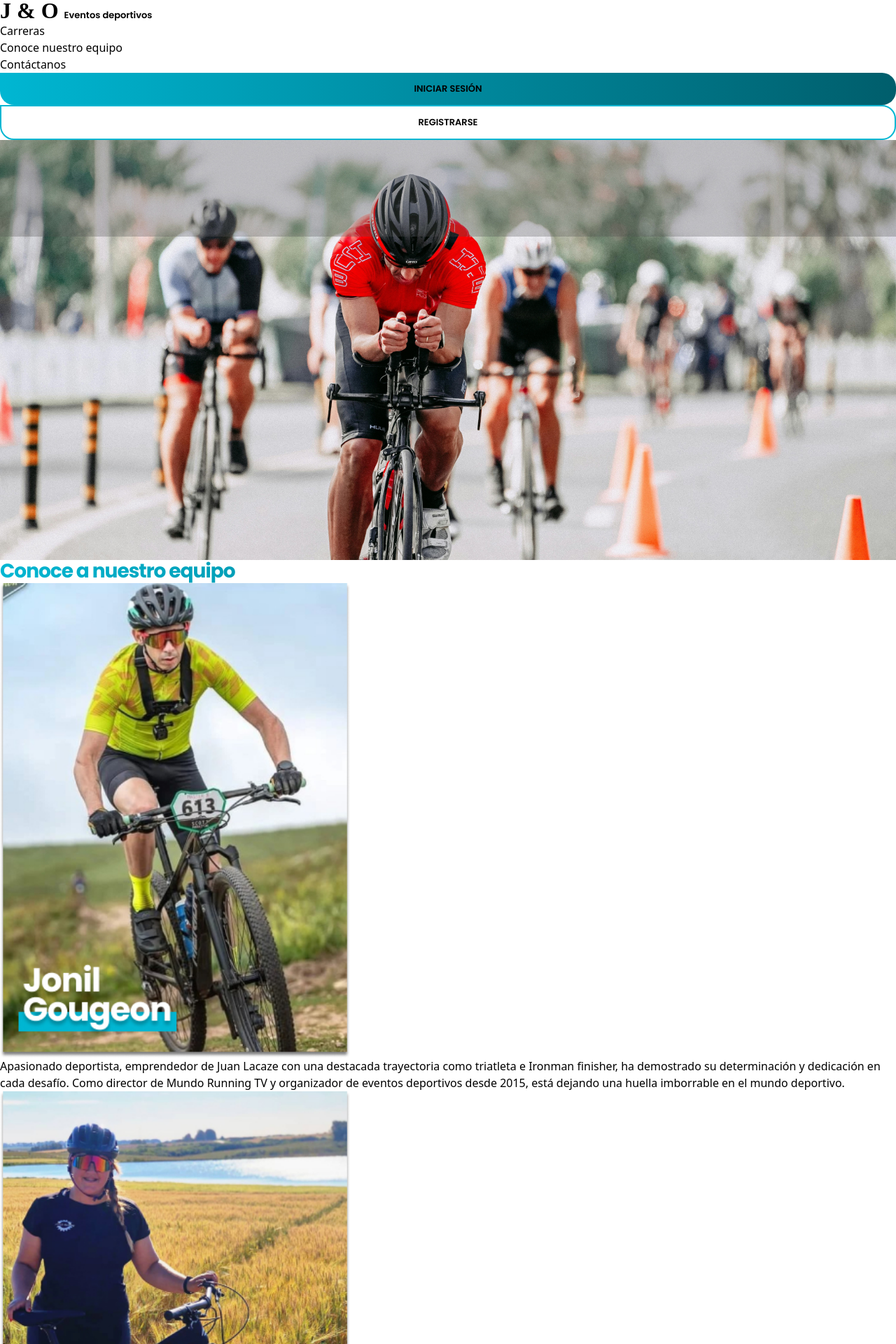
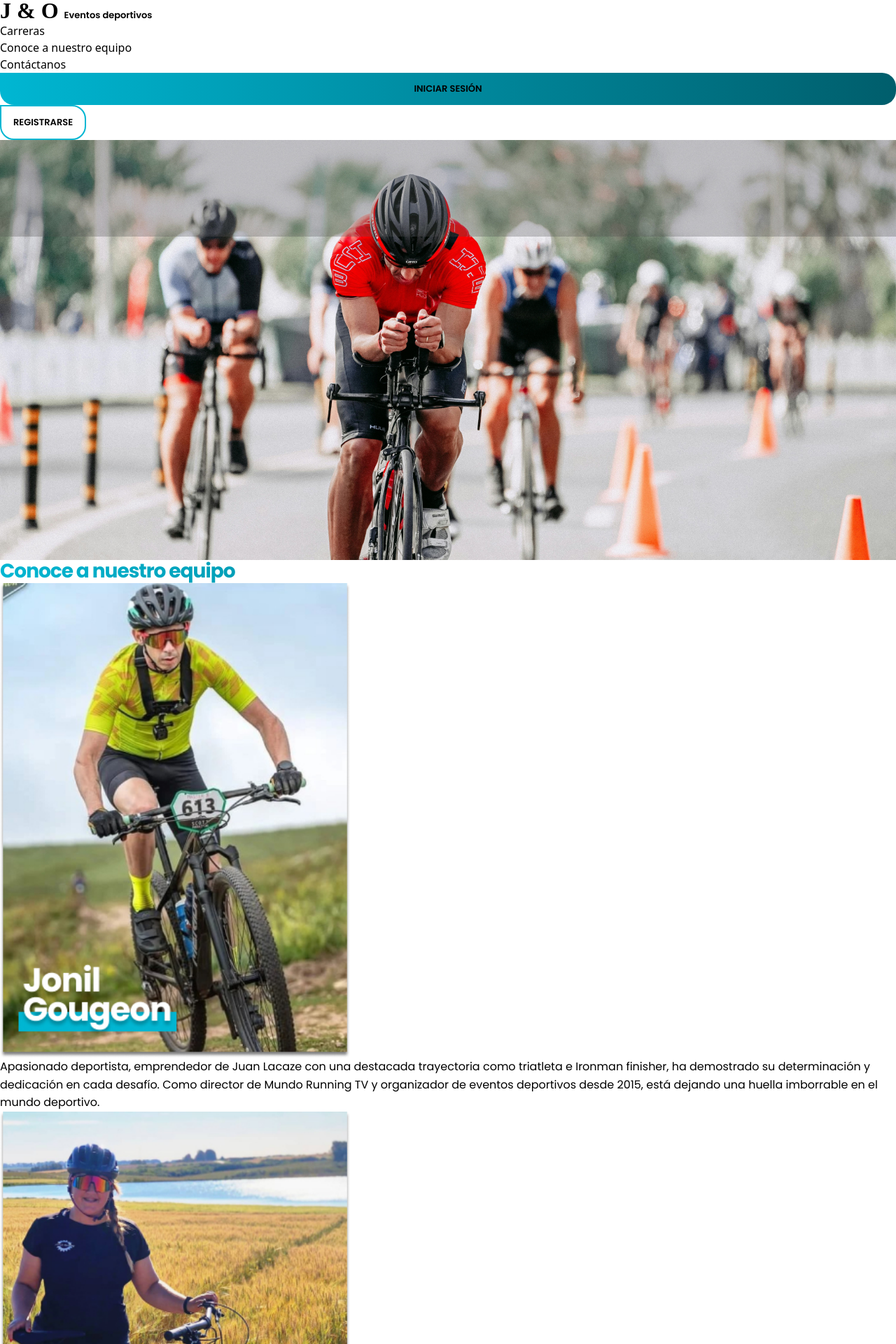
Before and after one commit to CeciliaBPerdomo/JYOEventosDeportivos, a Next.js app: page /equipo in a window 1280 px wide. Shown: the top 1920 px of the page at 70% size. Built offline with nearby package versions, Linux system fonts and the light colour scheme; a web font is replaced by a local one.

Commit message:
Pre maquetacion Registro

```diff
--- /dev/null
+++ b/src/app/admin/registro/page.js
@@ -0,0 +1,41 @@
+const ModalRegistro = ({ isOpen, onClose }) => {
+    if (!isOpen) return null; // No renderiza si el modal no está abierto.
+
+    return (
+        <div className="fixed inset-0 bg-black bg-opacity-50 flex justify-center items-center z-50">
+            <div className="bg-white p-6 rounded-lg shadow-lg w-96">
+                <h2 className="text-xl font-semibold mb-4">Registro</h2>
+                <form>
+                    <div className="mb-4">
+                        <label className="block text-sm font-medium text-gray-700">Correo electrónico</label>
+                        <input
+                            type="email"
+                            className="w-full border border-gray-300 rounded-lg p-2 mt-1"
+                            placeholder="Ingrese su correo"
+                        />
+                    </div>
+                    <div className="mb-4">
+                        <label className="block text-sm font-medium text-gray-700">Contraseña</label>
+                        <input
+                            type="password"
+                            className="w-full border border-gray-300 rounded-lg p-2 mt-1"
+                            placeholder="Ingrese su contraseña"
+                        />
+                    </div>
+                    <button
+                        type="submit"
+                        className="w-full bg-blue-500 text-white py-2 px-4 rounded-lg hover:bg-blue-600">
+                        Registrarse
+                    </button>
+                </form>
+                <button
+                    onClick={onClose}
+                    className="mt-4 w-full bg-gray-200 text-gray-700 py-2 px-4 rounded-lg hover:bg-gray-300">
+                    Cancelar
+                </button>
+            </div>
+        </div>
+    );
+};
+
+export default ModalRegistro;
--- a/src/app/components/navbar.js
+++ b/src/app/components/navbar.js
@@ -1,9 +1,39 @@
+"use client"
+import { useState } from "react";
 import Link from "next/link";
+
+import ModalRegistro from "../admin/registro/page";
 
 // CSS
 import "../css_components/navbar.css";
 
 const Navbar = () => {
+    const [isModalOpen, setIsModalOpen] = useState(false);
+
+    const handleOpenModal = () => {
+        setIsModalOpen(true);
+    };
+
+    const handleCloseModal = () => {
+        setIsModalOpen(false);
+    };
+
+    let menuprincipal = [
+        {
+            titulo: "Carreras",
+            vinculo: "/carreras"
+        },
+        {
+            titulo: "Conoce a nuestro equipo",
+            vinculo: "/equipo"
+        },
+        {
+            titulo: "Contáctanos",
+            vinculo: "/contacto"
+        },
+    ]
+
+
     return (
         <div>
             <nav className="bg-white border-gray-200 py-2.5 dark:bg-gray-900">
@@ -18,43 +48,37 @@ const Navbar = () => {
 
                     {/* Menú principal */}
                     <ul className="flex flex-wrap items-center justify-center space-x-6 lg:space-x-8 font-medium">
-                        <li>
-                            <Link href="/carreras"
-                                className="text-gray-700
+                        {menuprincipal.map((menu, index) => (
+                            <li key={index}>
+                                <Link href={menu.vinculo}
+                                    className="text-gray-700
                                 hover:underline
                                 decoration-[#00B6D2]
                                 dark:text-gray-400
                                 dark:hover:text-white">
-                                Carreras
-                            </Link>
-                        </li>
-                        <li>
-                            <Link href="/equipo"
-                                className="text-gray-700 hover:text-purple-700 dark:text-gray-400 dark:hover:text-white">
-                                Conoce nuestro equipo
-                            </Link>
-                        </li>
-                        <li>
-                            <Link href="/contacto"
-                                className="text-gray-700 hover:text-purple-700 dark:text-gray-400 dark:hover:text-white">
-                                Contáctanos
-                            </Link>
-                        </li>
+                                    {menu.titulo}
+                                </Link>
+                            </li>
+                        ))}
                     </ul>
 
                     {/* Botones de sesión */}
                     <div className="flex flex-row mt-4 space-x-2 w-full justify-center lg:w-auto lg:mt-0">
                         <Link href=""
-                            className="focus:ring-4 font-medium rounded-lg text-sm px-4 py-2 text-center navbar_iniciar_sesion">
+                            className="text-center navbar_iniciar_sesion">
                             INICIAR SESIÓN
                         </Link>
-                        <Link href=""
-                            className="focus:ring-4 font-medium rounded-lg text-sm px-4 py-2 text-center navbar_registrarse">
+                        <button
+                            onClick={handleOpenModal}
+                            className="text-center navbar_registrarse">
                             REGISTRARSE
-                        </Link>
+                        </button>
                     </div>
                 </div>
             </nav>
+
+            {/* Modal */}
+            <ModalRegistro isOpen={isModalOpen} onClose={handleCloseModal} />
         </div>
     );
 };
--- a/src/app/equipo/cardsEquipo.js
+++ b/src/app/equipo/cardsEquipo.js
@@ -1,5 +1,7 @@
 import Image from "next/image"
 
+//CSS
+import "./equipo.css"
 const CardsEquipo = () => {
 
     let equipo = [
@@ -38,7 +40,7 @@ const CardsEquipo = () => {
                             </div>
                         </div>
                         <div className="px-6 py-4">
-                            <p className="text-gray-500 text-sm">
+                            <p className="cards_equipo_texto">
                                 {integrante.texto}
                             </p>
                         </div>
--- a/src/app/equipo/equipo.css
+++ b/src/app/equipo/equipo.css
@@ -11,3 +11,13 @@
     -webkit-background-clip: text;
     -webkit-text-fill-color: transparent;
 }
+
+.cards_equipo_texto {
+    color: #000;
+    font-family: 'Poppins', sans-serif;
+    font-size: 16px;
+    font-style: normal;
+    font-weight: 275;
+    line-height: 160%;
+    /* 48px */
+}
```
